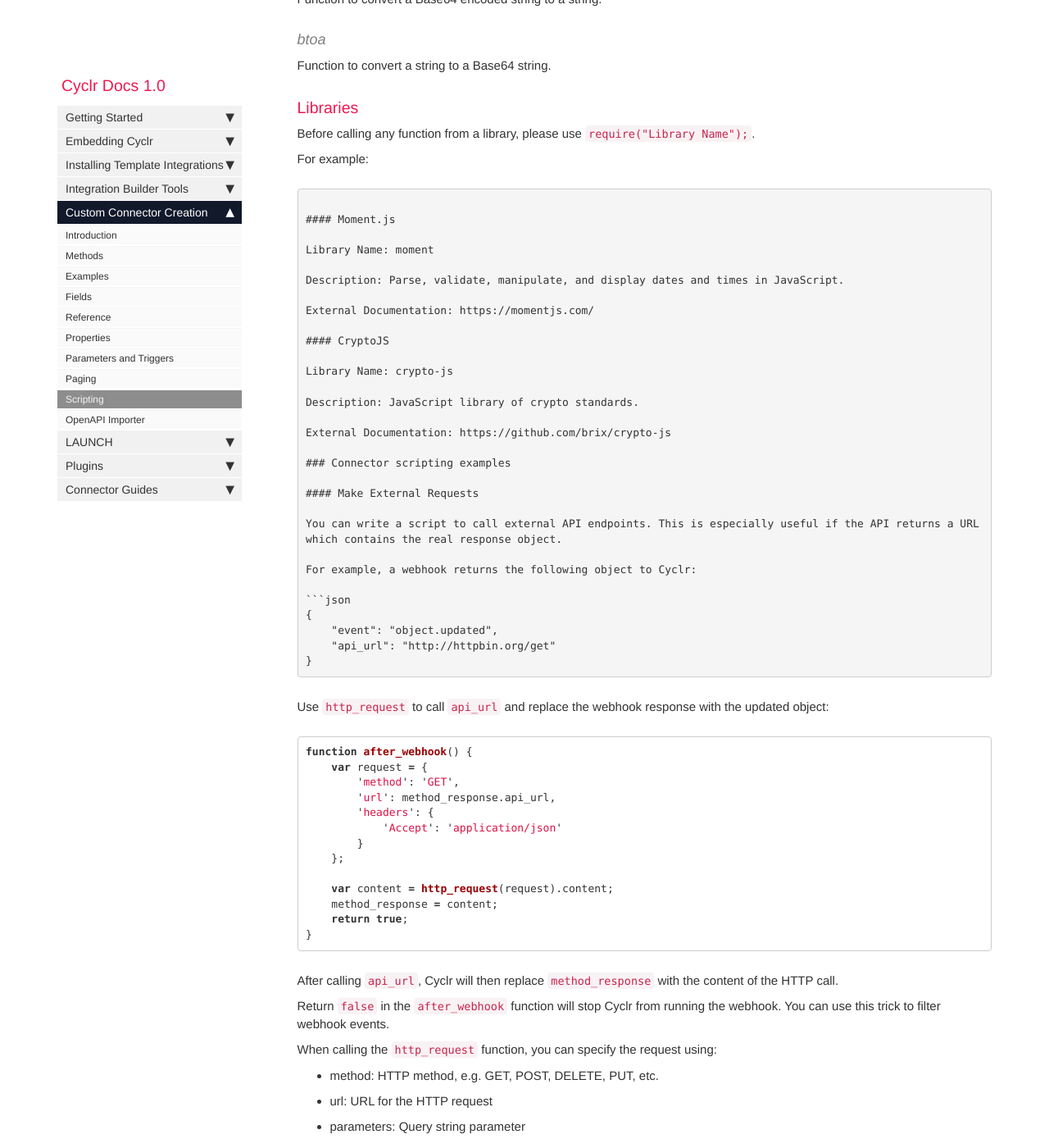
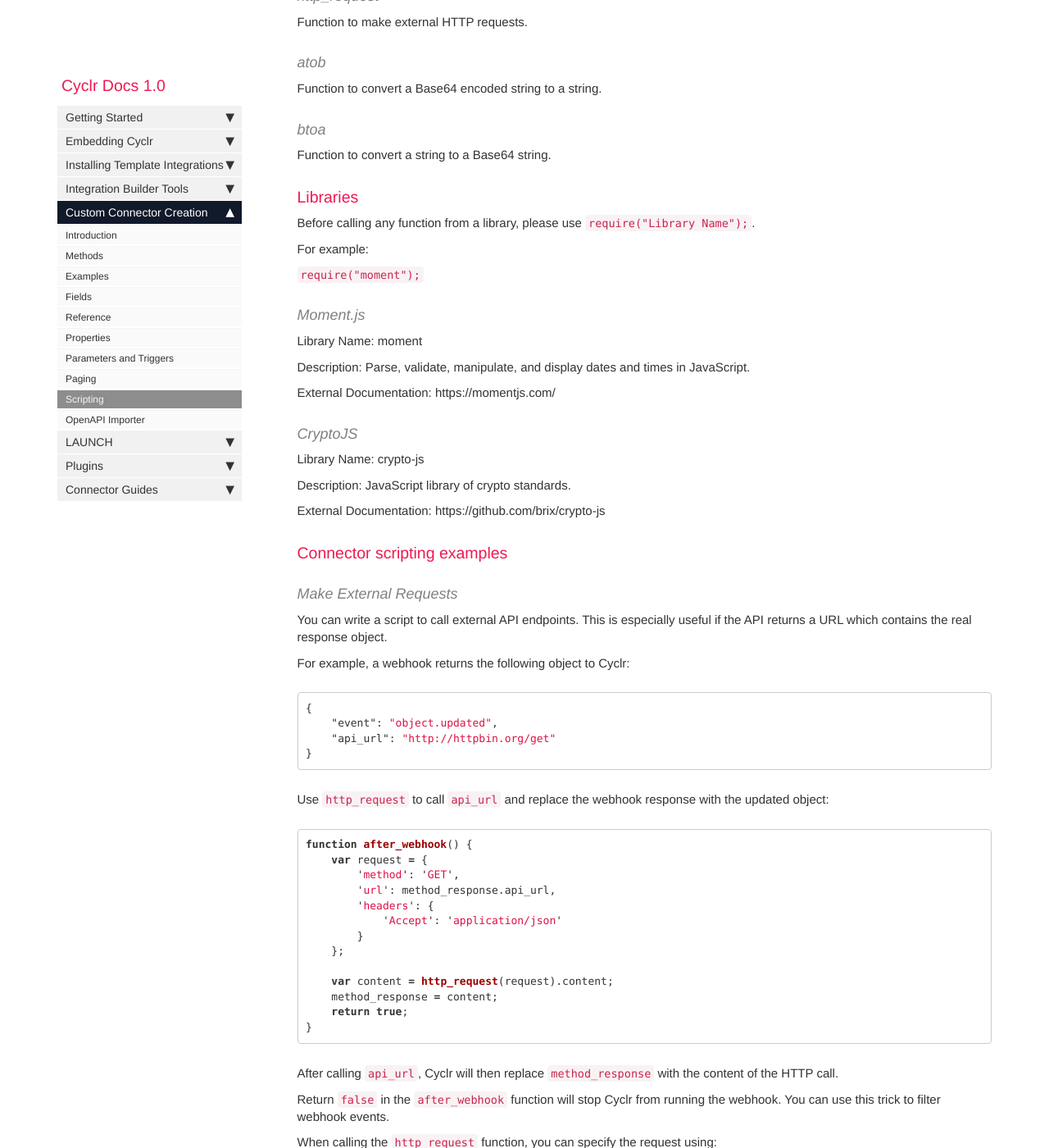
Before and after one commit to sneakysneak/docs, a Jekyll site: the page built from pages/custom-connectors/scripting.md, in a window 1280 px wide and 1400 px high, scrolled down 3369 px. Shown: the whole window at 82% size. Built offline with Jekyll 4.4.1, drawn with Linux system fonts in a browser that asks for light colours; nearby versions of some CDN libraries; comment, search, counter and statistics services are not loaded; some of the changed text lies outside the part shown.

Commit message:
Format scripting page

`````diff
--- a/pages/custom-connectors/scripting.md
+++ b/pages/custom-connectors/scripting.md
@@ -135,7 +135,7 @@ Before calling any function from a library, please use `require("Library Name");
 
 For example:
 
-````require("moment");````
+`require("moment");`
 
 #### Moment.js
 
`````
Also changed, not shown: other parts of pages/custom-connectors/scripting.md (+1 -3 lines).
